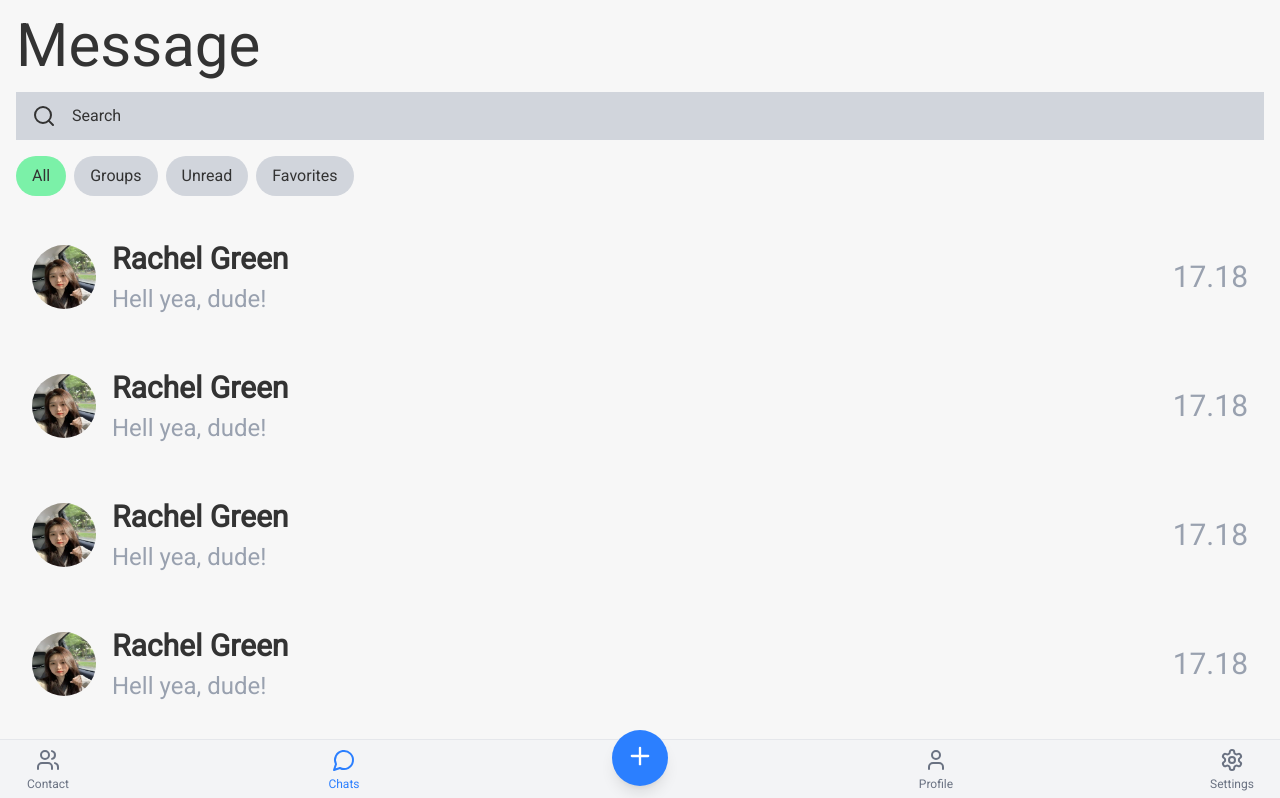
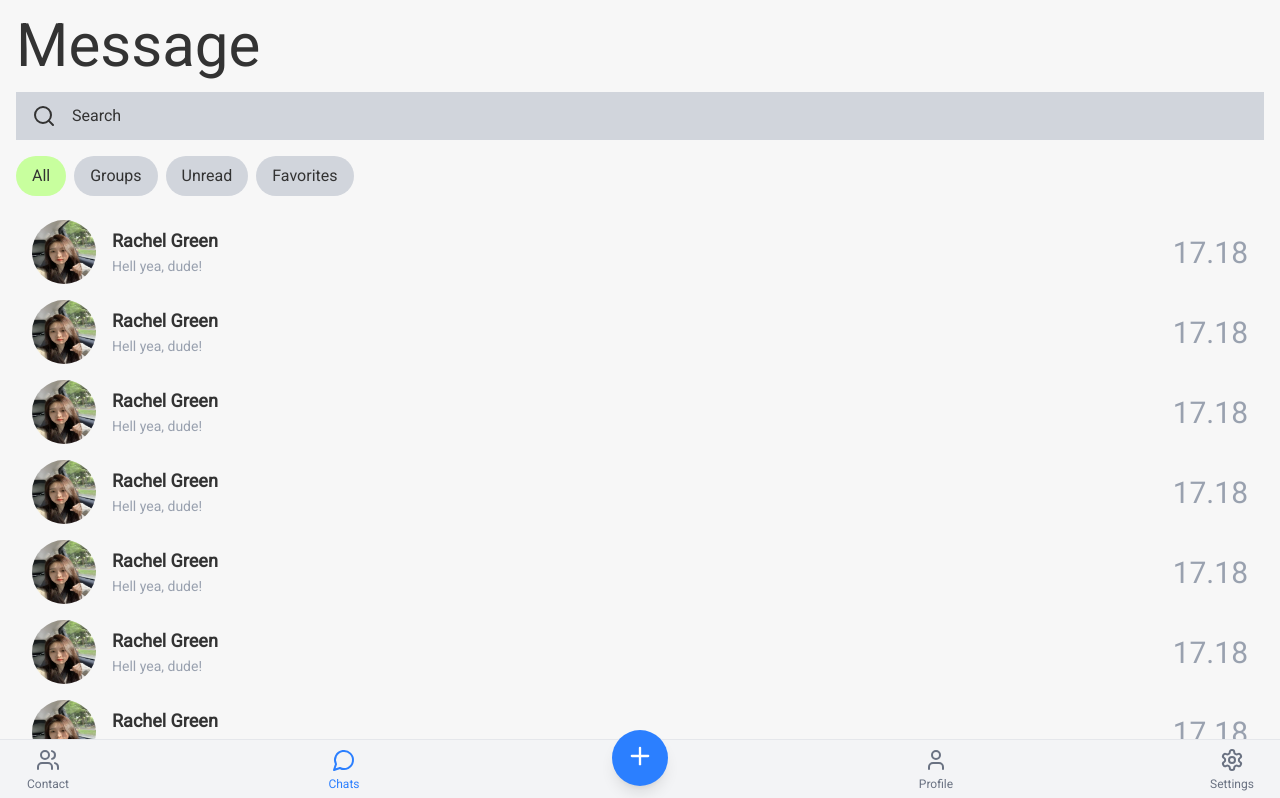
Before and after one commit to Chelle007/squiggle, a React (Vite) app: page /chats in a window 1280 px wide. Shown: the top 798 px of the page. Built offline with nearby package versions, Linux system fonts and the light colour scheme.

Commit message:
fixed the formarting on the friends and color on filter

```diff
--- a/src/components/Friends.jsx
+++ b/src/components/Friends.jsx
@@ -9,9 +9,9 @@ function Friends({ name, image, message, onClick }) {
             <Link to="/private-chat" >
                 <div className="flex items-center">
                     <img src={image} className="w-16 h-16 rounded-full" alt={name} />
-                    <div className="p-4 text-left">
-                        <h3 className="font-semibold">{name}</h3>
-                        <h4 className="text-gray-400">{message}</h4>
+                    <div className="px-4 text-left">
+                        <h6 className="font-semibold">{name}</h6>
+                        <h9 className="text-gray-400 text-sm">{message}</h9>
                     </div>
                 </div>
 
--- a/src/pages/Chats.jsx
+++ b/src/pages/Chats.jsx
@@ -6,6 +6,7 @@ import Profile from "../assets/user7.jpg";
 
 export default function Chats() {
     const friendsData = [
+        {image: Profile, name: "Rachel Green", message: "Hell yea, dude!"},
         {image: Profile, name: "Rachel Green", message: "Hell yea, dude!"},
         {image: Profile, name: "Rachel Green", message: "Hell yea, dude!"},
         {image: Profile, name: "Rachel Green", message: "Hell yea, dude!"},
@@ -22,7 +23,7 @@ export default function Chats() {
         </div>
             <Srcbar/>
             <div className="flex gap-2 py-4">
-                <Filter color="bg-green-300" text="All" />
+                <Filter color="bg-[#C8FF9E]" text="All" />
                 <Filter color="bg-gray-300" text="Groups" />
                 <Filter color="bg-gray-300" text="Unread" />
                 <Filter color="bg-gray-300" text="Favorites" />
```
